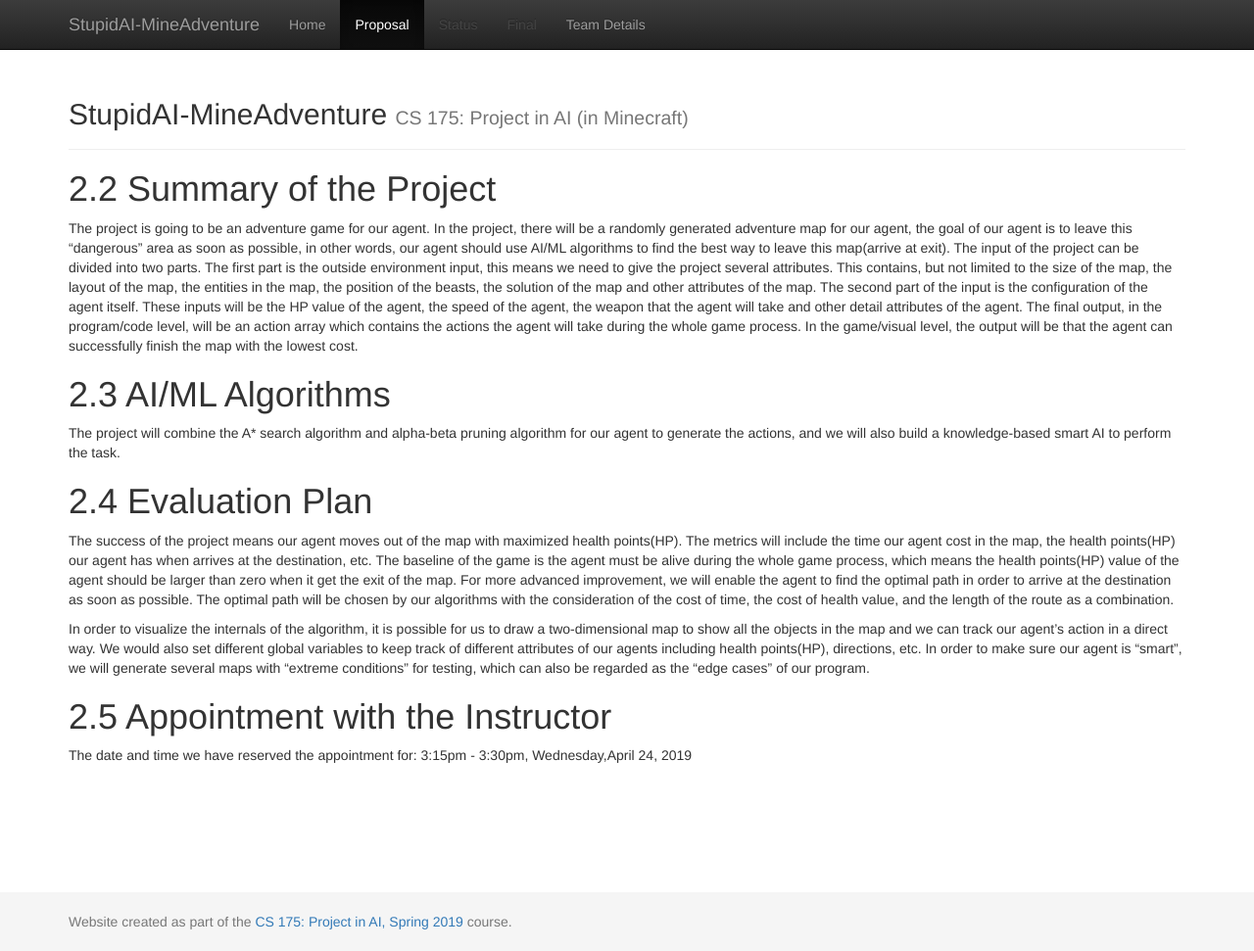
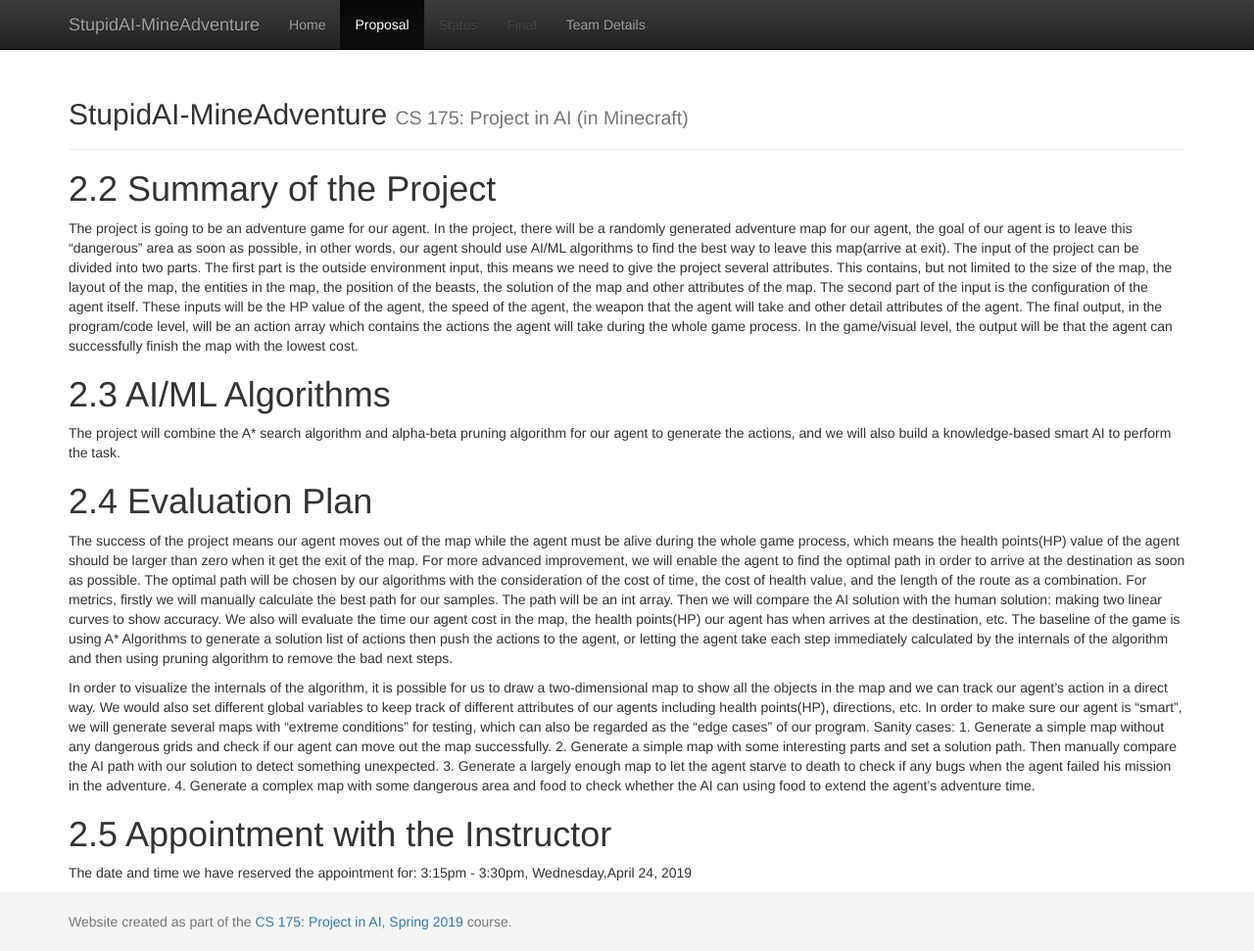
Before and after one commit to YizhuoWu/StupidAI-MineAdventure, a Jekyll site: the page built from docs/proposal.md, in a window 1280 px wide and 971 px high. Shown: the whole window at 98% size. Built offline with Jekyll 4.4.1, drawn with Linux system fonts in a browser that asks for light colours.

Commit message:
Update proposal.md

```diff
--- a/docs/proposal.md
+++ b/docs/proposal.md
@@ -20,14 +20,19 @@
 
 # 2.4 Evaluation Plan
 
-The success of the project means our agent moves out of the map with maximized health points(HP). The metrics will include the time our agent cost in the map, the health points(HP) our agent has when arrives at the destination, etc.
-The baseline of the game is the agent must be alive during the whole game process, which means the health points(HP) value of the agent should be larger than zero when it get the exit of the map. For more advanced improvement,
-we will enable the agent to find the optimal path in order to arrive at the destination as soon as possible. The optimal path will be chosen by our algorithms with the consideration of the cost of time, the cost of health value,
-and the length of the route as a combination.
+The success of the project means our agent moves out of the map while the agent must be alive during the whole game process, which means the health points(HP) value of the agent should be larger than zero when it get the exit of the map.
+For more advanced improvement, we will enable the agent to find the optimal path in order to arrive at the destination as soon as possible. The optimal path will be chosen by our algorithms with the consideration of the cost of time,
+the cost of health value, and the length of the route as a combination. For metrics, firstly we will manually calculate the best path for our samples. The path will be an int array. Then we will compare the AI solution with the human solution:
+making two linear curves to show accuracy. We also will evaluate the time our agent cost in the map, the health points(HP) our agent has when arrives at the destination, etc. The baseline of the game is using A* Algorithms to generate a
+solution list of actions then push the actions to the agent, or letting the agent take each step immediately calculated by the internals of the algorithm and then using pruning algorithm to remove the bad next steps.
 
-In order to visualize the internals of the algorithm, it is possible for us to draw a two-dimensional map to show all the objects in the map and we can track our agent’s action in a direct way.
-We would also set different global variables to keep track of different attributes of our agents including health points(HP), directions, etc. In order to make sure our agent is “smart”, we will generate several maps with “extreme conditions” for testing,
-which can also be regarded as the “edge cases” of our program.
+In order to visualize the internals of the algorithm, it is possible for us to draw a two-dimensional map to show all the objects in the map and we can track our agent’s action in a direct way. We would also set different global variables to
+keep track of different attributes of our agents including health points(HP), directions, etc. In order to make sure our agent is “smart”, we will generate several maps with “extreme conditions” for testing, which can also be regarded as
+the “edge cases” of our program. Sanity cases:
+	1. Generate a simple map without any dangerous grids and check if our agent can move out the map successfully.
+	2. Generate a simple map with some interesting parts and set a solution path. Then manually compare the AI path with our solution to detect something unexpected.
+	3. Generate a largely enough map to let the agent starve to death to check if any bugs when the agent failed his mission in the adventure.
+	4. Generate a complex map with some dangerous area and food to check whether the AI can using food to extend the agent’s adventure time.
 
 # 2.5 Appointment with the Instructor
 The date and time we have reserved the appointment for: 3:15pm - 3:30pm, Wednesday,April 24, 2019
```
